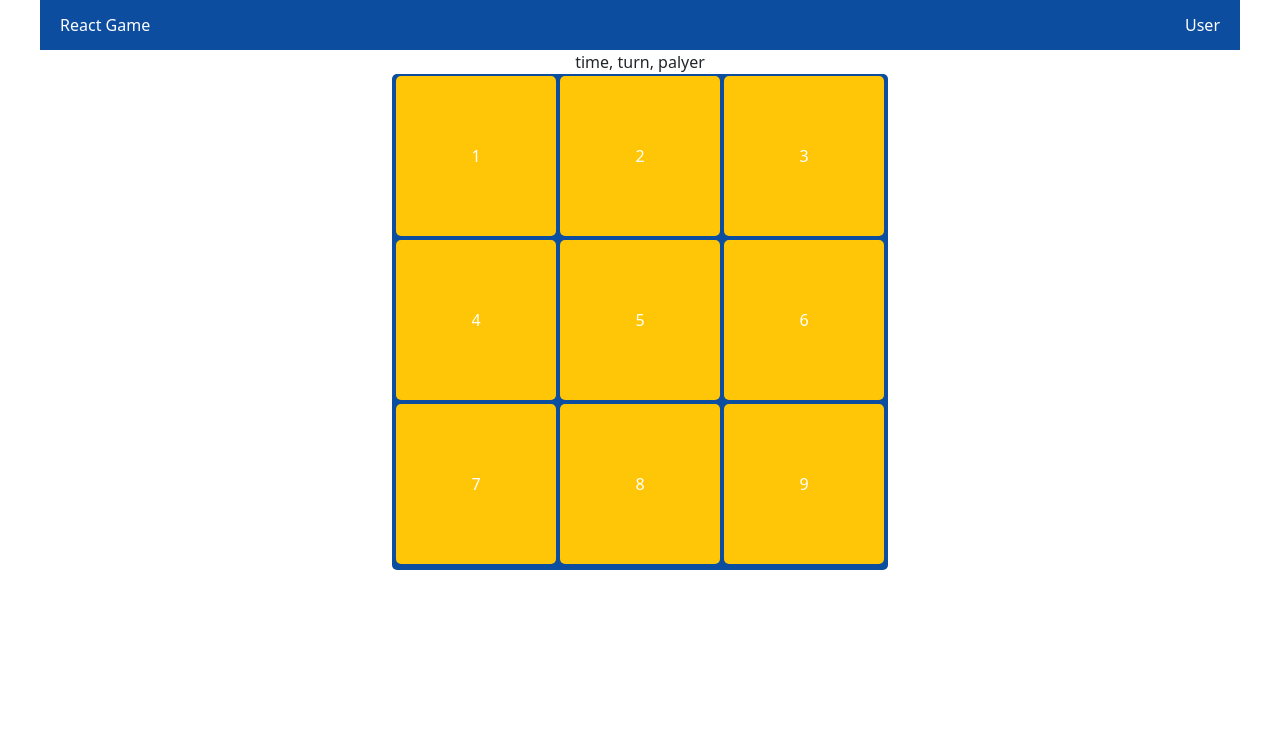
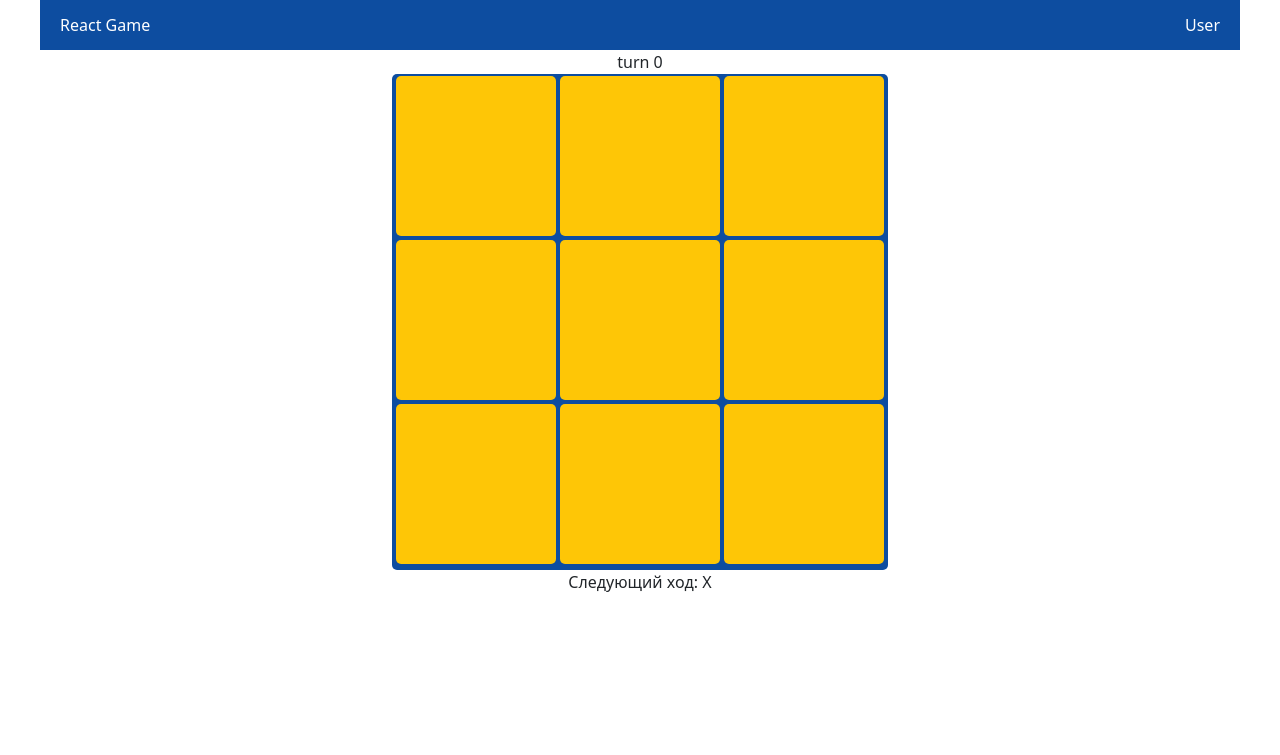
Before and after one commit to Nimlu-bot/react-game, a React app: page / in a window 1280 px wide. Shown: the top 755 px of the page. Built offline with nearby package versions, Linux system fonts and the light colour scheme; no server answers.

Commit message:
feat: add save game state

```diff
--- a/src/Game/Game.jsx
+++ b/src/Game/Game.jsx
@@ -1,13 +1,25 @@
-import React from 'react'
+import React, {useState} from 'react'
 import "./game.scss"
 import GameEl from "../GameEl/GameEl";
 
 export default function Game(props) {
+const [squares,setSquares] =useState( Array(9).fill("y"));
+
+function  handleClick(i) {
+	const squaresCopy = squares.slice();
+	console.log(squaresCopy);
+	squaresCopy[i] = 'X';
+	setSquares({squares: squaresCopy});
+
+}
 
 	return (
 		<div className="game">
-			{props.elArray.map((el,idx)=>{
+			{/* {props.elArray.map((el,idx)=>{
 				return <GameEl text={el} key={idx}/>
+			})} */}
+				{squares.map((el,idx)=>{
+				return <GameEl text={el} key={idx} onClick={ ()=>handleClick}/>
 			})}
 
 		</div>
--- a/src/GameEl/GameEl.jsx
+++ b/src/GameEl/GameEl.jsx
@@ -1,26 +1,18 @@
-import React,{useState} from 'react'
+import React from 'react'
 import "./gameEl.scss";
-import useSound from 'use-sound';
-import click from "../assets/audio/click.mp3";
+// import useSound from 'use-sound';
+// import click from "../assets/audio/click.mp3";
 
 export default function GameEl(props) {
-	const [isActive, setActive] = useState(false);
-	const [play] = useSound(click);
-
-	const handleToggle = () => {
-    setActive(!isActive);
-
-  };
-
-
 	return (
-		<div className="el-container"onClick={handleToggle} onMouseDown={play}>
+		<div className="el-container"onClick={props.onClick} >
     <div className="el">
-        <div className={`front ${isActive ? "front__rotated" : ""}`} >
+        <div className={`front ${props.text ? "front__rotated" : ""}`} >
           <span >{props.text}</span>
         </div>
-        <div className= {`back ${isActive ? "back__rotated" : ""}`}>back{props.text}</div>
+        <div className= {`back ${props.text ? "back__rotated" : ""}`}>{props.text}</div>
     </div>
 </div>
 	)
 }
+//
--- a/src/GameEl/gameEl.scss
+++ b/src/GameEl/gameEl.scss
@@ -36,6 +36,9 @@
   height: 160px;
   border-radius: 5px;
   color: white;
+	transition: all 0.6s ease;
+transform-style: preserve-3d;
+font-size: 100px;
   // box-shadow: 0 27px 55px 0 rgba(0, 0, 0, 0.3), 0 17px 17px 0 rgba(0, 0, 0, 0.15);
   backface-visibility: hidden;
 }
--- /dev/null
+++ b/src/GameField/GameField.jsx
@@ -0,0 +1,21 @@
+import React from 'react'
+import "./gameField.scss"
+import GameEl from "../GameEl/GameEl";
+
+
+export default function Game (props) {
+
+    		    return (
+      <>
+				<div className="game">
+					{props.squares.map((_,i) =>
+					{return <GameEl
+						key={i}
+						text={props.squares[i]}
+						onClick={() => props.onClick(i)}
+					/>}
+					)}
+      </div>
+			</>
+    );
+  }
--- /dev/null
+++ b/src/GameField/gameField.scss
@@ -0,0 +1,13 @@
+$color-field: rgb(13, 77, 160);
+
+.game{
+	width: 496px;
+	height: 496px;
+	margin: 0 auto;
+	background-color: $color-field;
+	display: flex;
+	flex-wrap: wrap;
+	padding: 2px;
+	border-radius: 5px;
+
+	}
--- a/src/Main/Main.jsx
+++ b/src/Main/Main.jsx
@@ -1,13 +1,122 @@
 import React from "react";
 import "./main.scss";
-import Game from "../Game/Game";
+import Game from "../GameField/GameField";
 
-export default function Main() {
-	const elArray =[1,2,3,4,5,6,7,8,9]
-  return (
-    <div className="main">
-      <div className="stat">time, turn, palyer</div>
-      <Game elArray ={elArray}/>
-    </div>
-  );
+export default class Main extends React.Component{
+	constructor(props) {
+    super(props);
+		const historyStor = localStorage.getItem('currentTurn') ?
+	JSON.parse(localStorage.getItem('currentTurn') ):
+ null;
+ if(historyStor) {this.state = {
+	history:historyStor ,
+	isNextX: true,
+}}
+ else{this.state = {
+	history: [{
+		squares: Array(9).fill(null),
+	}],
+	isNextX: true,
+}}
+//  console.log(historyStor)
+//     this.state = {
+//       history: [{
+//         squares: Array(9).fill(null),
+//       }],
+//       isNextX: true,
+//     };
+  }
+
+	handleClick(i) {
+    const history = this.state.history;
+    const current = history[history.length - 1];
+		const squares = current.squares.slice();
+
+		// console.log(this.state.history);
+    if (calculateWinner(squares) || squares[i]) {
+      return;
+    }
+    squares[i] = this.state.isNextX ? 'X' : 'O';
+    this.setState({
+      history: history.concat([{
+        squares: squares,
+      }]),
+      isNextX: !this.state.isNextX,
+    });
+
+	this.updatelocal();
+	console.log(this.state.history)
+  }
+	updatelocal(){
+		localStorage.setItem('currentTurn', JSON.stringify(this.state.history));
+		console.log("hi")
+	}
+
+	// componentDidMount() {
+	// 	const historyStor = localStorage.getItem('currentTurn') ?
+	// 	 JSON.parse(localStorage.getItem('currentTurn') ):
+	// 	null;
+	// 	if(historyStor) this.setState({ history:historyStor });
+	// 	console.log(historyStor)
+	// }
+
+
+
+
+	render() {
+		const history = this.state.history;
+    const current = history[history.length - 1];
+    const winner = calculateWinner(current.squares);
+    let status;
+
+    if (winner) {
+      status = 'Выиграл ' + winner;
+    } else {
+			if(history.length<10){
+      status = 'Следующий ход: ' + (this.state.isNextX ? 'X' : 'O');
+		}else{
+			status = 'Ничья';
+		}
+    }
+		this.updatelocal();
+
+
+    return (
+      <div className="main">
+      <div className="turn"> turn {history.length - 1} </div>
+      <Game squares={current.squares}
+            onClick={(i) => this.handleClick(i)}
+			/>
+			<div className="status">{status}</div>
+     </div>
+    );
+  }
 }
+
+function calculateWinner(squares) {
+	const lines = [
+		[0, 1, 2],
+		[3, 4, 5],
+		[6, 7, 8],
+		[0, 3, 6],
+		[1, 4, 7],
+		[2, 5, 8],
+		[0, 4, 8],
+		[2, 4, 6],
+	];
+	for (let i = 0; i < lines.length; i++) {
+		const [a, b, c] = lines[i];
+		if (squares[a] && squares[a] === squares[b] && squares[a] === squares[c]) {
+			return squares[a];
+		}
+	}
+	return null;
+}
+
+function loadLocal(){
+	const historyStor = localStorage.getItem('currentTurn') ?
+	JSON.parse(localStorage.getItem('currentTurn') ):
+ null;
+ if(historyStor) this.setState({ history:historyStor });
+ console.log(historyStor)
+	}
```
